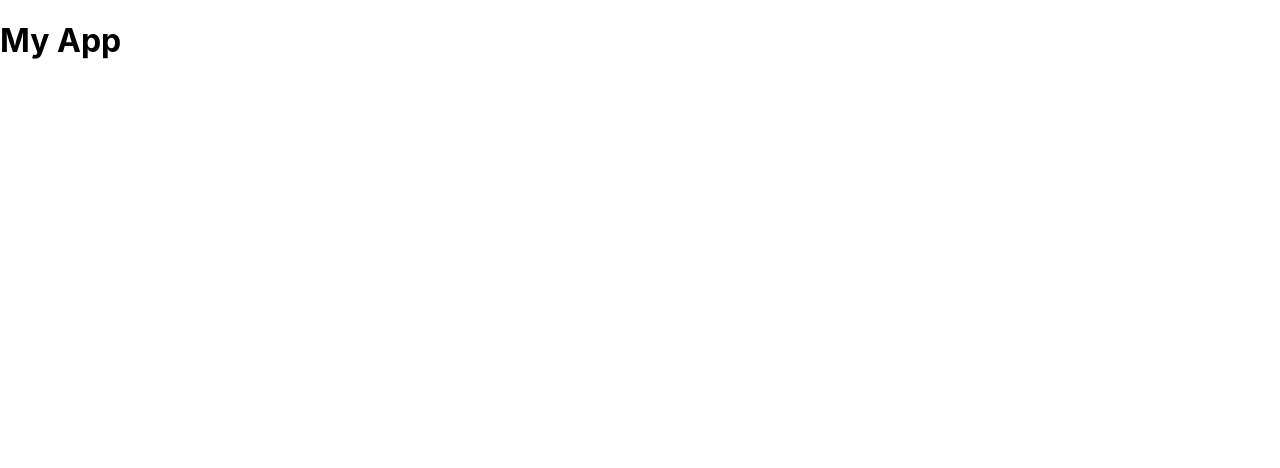
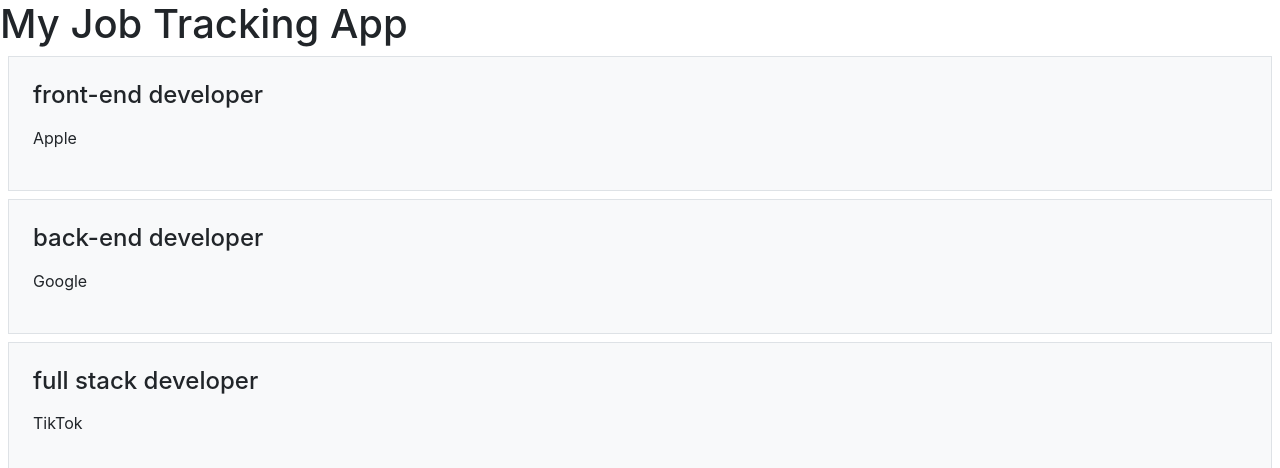
Before and after one commit to priscillayouziqian/job-application-tracker, a React (Create React App) app: page / in a window 1280 px wide. Shown: the top 468 px of the page. Built offline with nearby package versions, Linux system fonts and the light colour scheme.

Commit message:
JobCard component

```diff
--- a/package.json
+++ b/package.json
@@ -6,6 +6,7 @@
     "@testing-library/jest-dom": "^5.17.0",
     "@testing-library/react": "^13.4.0",
     "@testing-library/user-event": "^13.5.0",
+    "bootstrap": "^5.3.3",
     "react": "^18.3.1",
     "react-dom": "^18.3.1",
     "react-scripts": "5.0.1",
--- a/src/App.js
+++ b/src/App.js
@@ -1,7 +1,31 @@
+import JobCard from './JobCard';
+
+const jobList = [
+  {
+    id: 0,
+    name: "front-end developer",
+    company: "Apple",
+    status: null
+  },
+  {
+    id: 1,
+    name: "back-end developer",
+    company: "Google",
+    status: null
+  },
+  {
+    id: 2,
+    name: "full stack developer",
+    company: "TikTok",
+    status: null
+  }
+]
+
 function App() {
   return (
     <div>
-      <h1>My App</h1>
+      <h1>My Job Tracking App</h1>
+      {jobList.map(j => <JobCard job={j} />)}
     </div>
   );
 }
--- /dev/null
+++ b/src/JobCard.js
@@ -0,0 +1,12 @@
+
+const JobCard = (props) => {
+    return (
+        <div className="bg-light border p-4 m-2">
+            <h4>{props.job.name}</h4>
+            <p>{props.job.status}</p>
+            <p>{props.job.company}</p>
+          </div>
+    )
+};
+
+export default JobCard;
--- a/src/index.js
+++ b/src/index.js
@@ -1,5 +1,6 @@
 import React from 'react';
 import ReactDOM from 'react-dom/client';
+import "bootstrap/dist/css/bootstrap.min.css";
 import './index.css';
 import App from './App';
 import reportWebVitals from './reportWebVitals';
```
Also changed, not shown: 1 other file (tests, documents, lock files or other folders).
